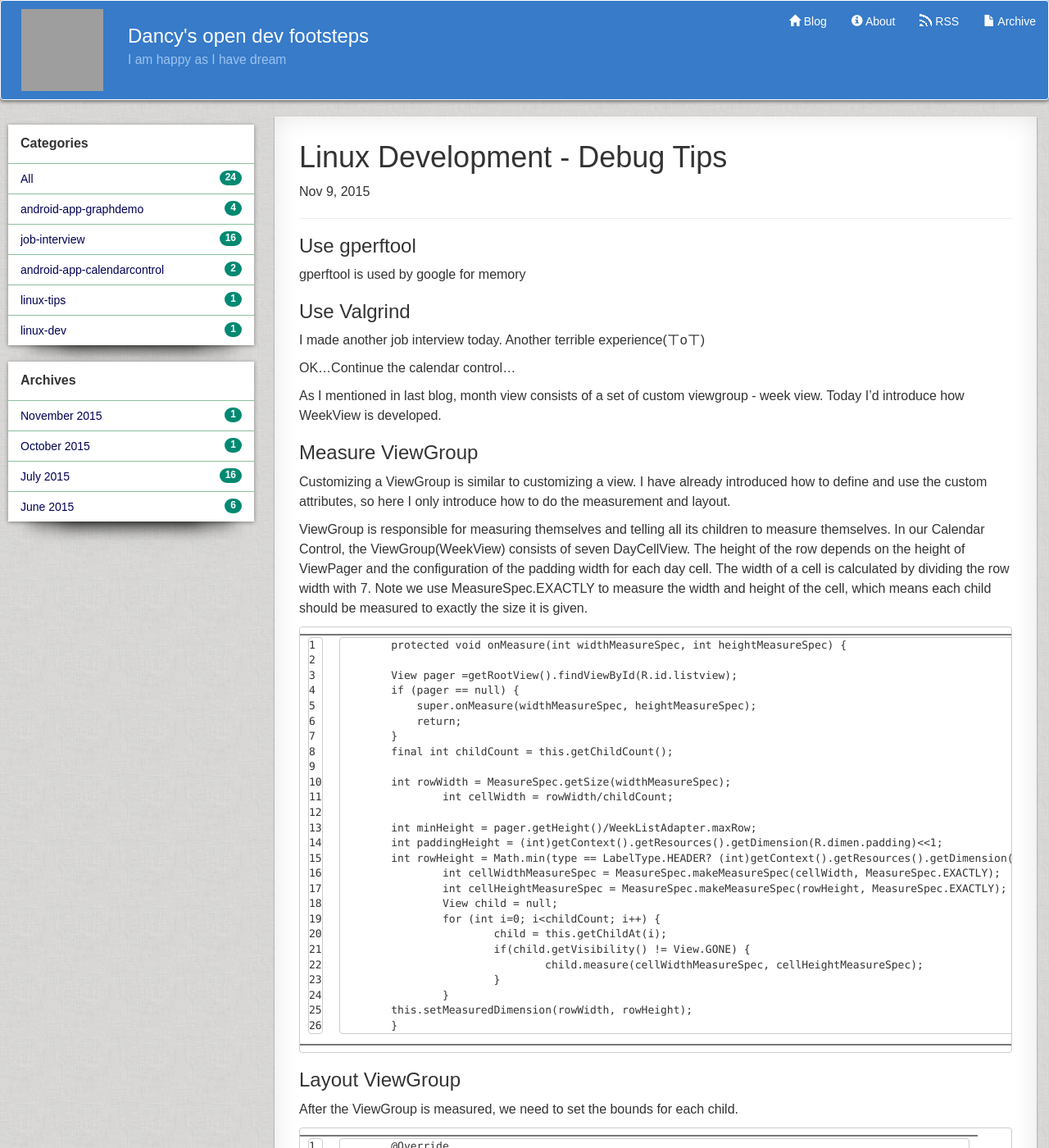
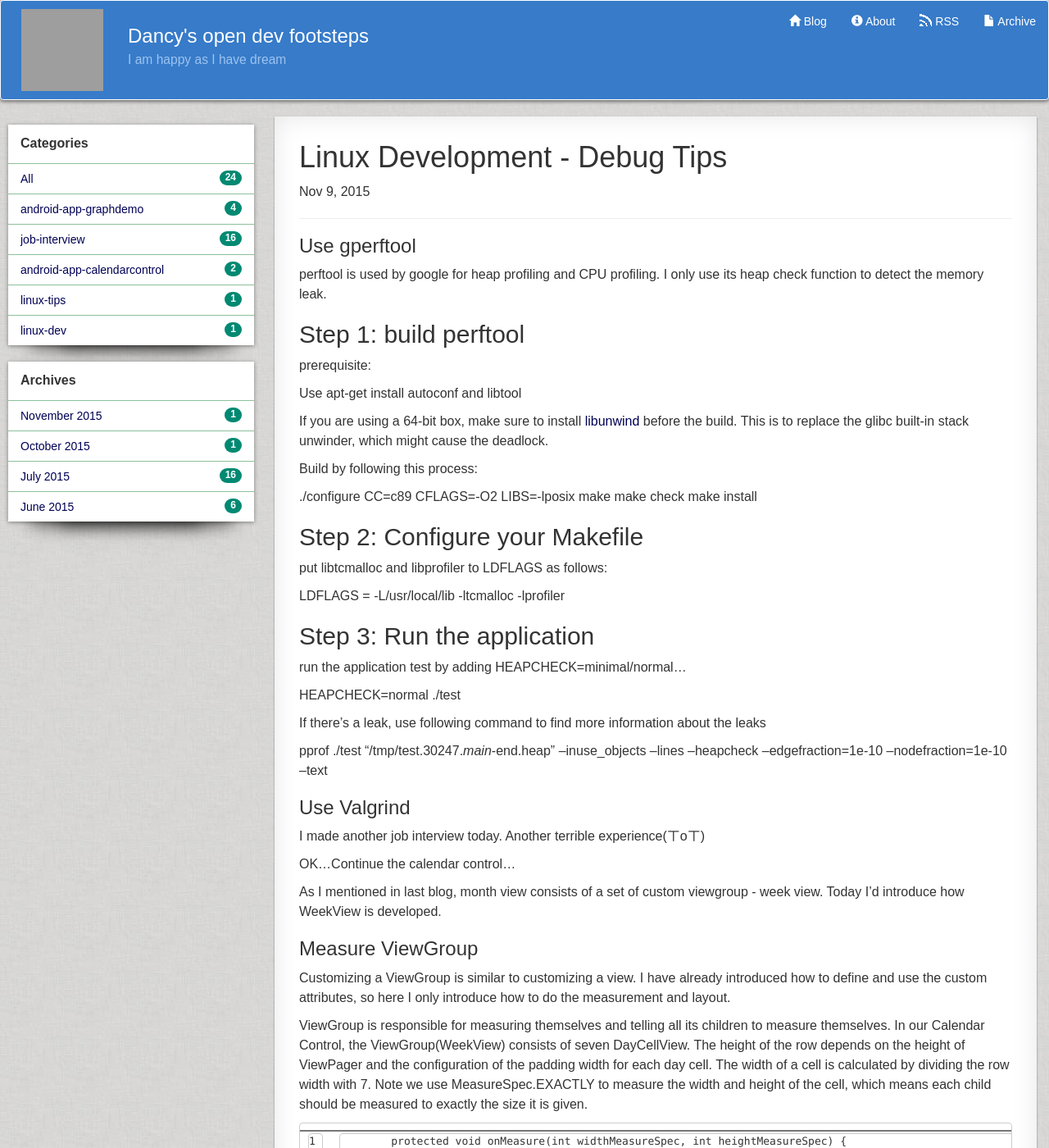
Before and after one commit to dancyxia/dancyxia.github.io, a Jekyll site: the page built from _posts/2015-11-09-linux-debug-tools.md, in a window 1280 px wide and 1400 px high. Shown: the whole window at 82% size. Built offline with Jekyll 4.4.1, drawn with Linux system fonts in a browser that asks for light colours; grey boxes are pictures that could not be loaded.

Commit message:
Add memory leak related debug tool instroduction

```diff
--- a/_posts/2015-11-09-linux-debug-tools.md
+++ b/_posts/2015-11-09-linux-debug-tools.md
@@ -7,7 +7,41 @@ tags: [linuxdev]
 
 ### Use gperftool
 
-gperftool is used by google for memory
+perftool is used by google for heap profiling and CPU profiling. I only use its heap check function to detect the memory leak.
+
+Step 1: build perftool
+---------------------------------
+prerequisite:
+
+Use apt-get install autoconf and libtool
+
+If you are using a 64-bit box, make sure to install [libunwind](http://download.savannah.gnu.org/releases/libunwind/libunwind-0.99-beta.tar.gz) before the build. This is to replace the glibc built-in stack unwinder, which might cause the deadlock.
+
+Build by following this process:
+
+./configure CC=c89 CFLAGS=-O2 LIBS=-lposix
+make
+make check
+make install
+
+
+Step 2: Configure your Makefile
+--------------------------------------
+
+put libtcmalloc and libprofiler to  LDFLAGS as follows:
+
+LDFLAGS = -L/usr/local/lib  -ltcmalloc -lprofiler
+
+
+Step 3: Run the application
+--------------------------------------
+run the application test by adding HEAPCHECK=minimal/normal...
+
+HEAPCHECK=normal ./test
+
+If there's a leak, use following command to find more information about the leaks
+
+pprof ./test "/tmp/test.30247._main_-end.heap" --inuse_objects --lines --heapcheck --edgefraction=1e-10 --nodefraction=1e-10 --text
 
 
 ### Use Valgrind
```
